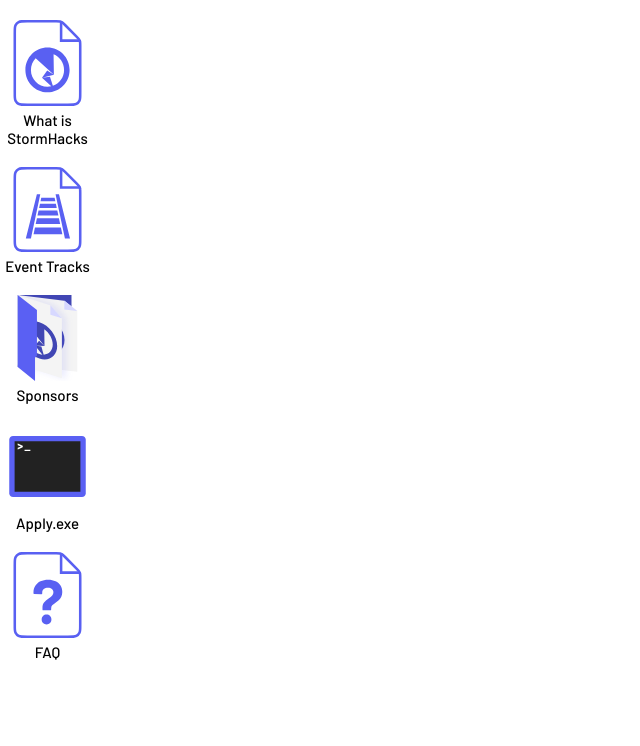
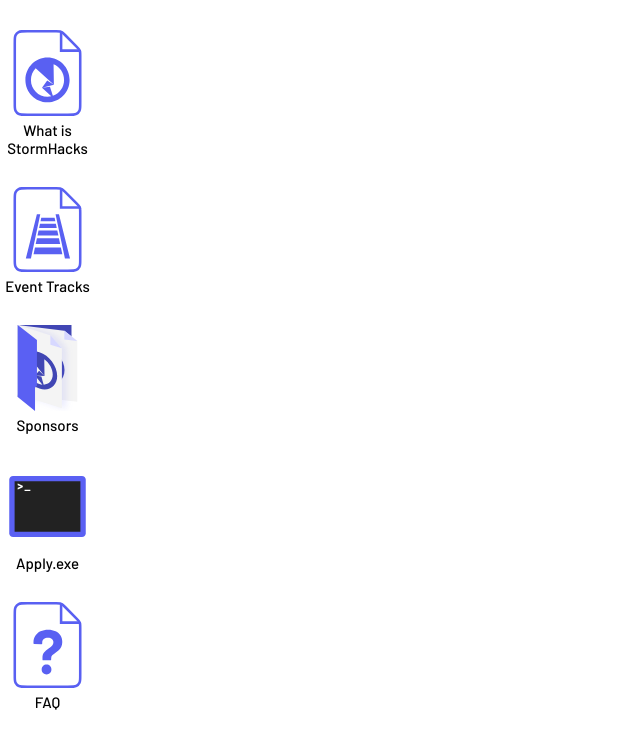
Before and after one commit to sfusurge/z-archived-hackathon, a React (Create React App) app: page / in a window 1280 px wide. Shown: the top 746 px of the page, without its empty margins (0-640 px from the left). Built offline with nearby package versions, Linux system fonts and the light colour scheme.

Commit message:
Touched up margins

```diff
--- a/src/css/DesktopFile.module.css
+++ b/src/css/DesktopFile.module.css
@@ -1,5 +1,5 @@
 .container {
-  margin: 20px 0 0;
+  margin: 30px 0 0;
   width: 95px;
   display: flex;
   flex-direction: column;
```
